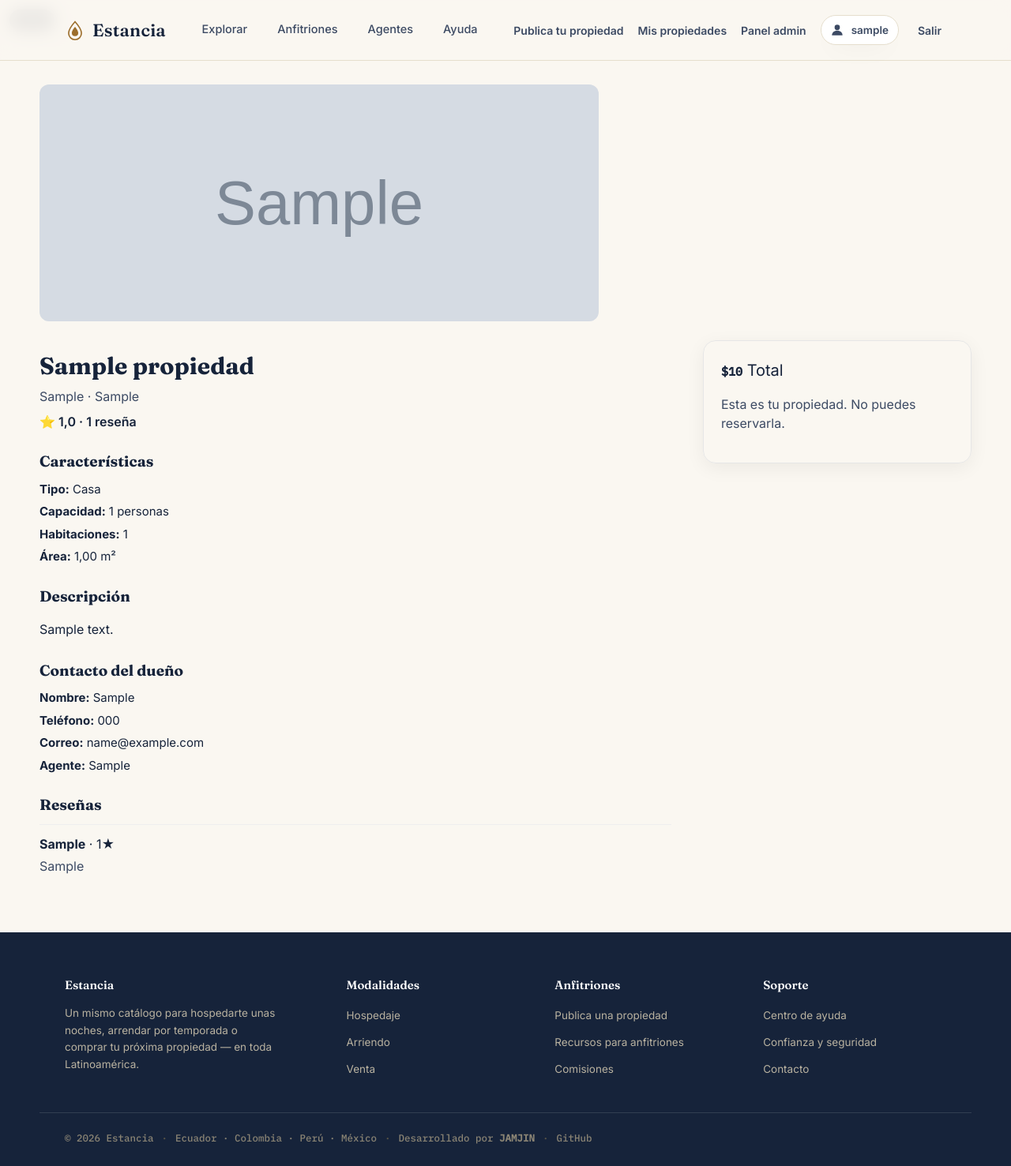
After one commit to MayteRochina11/AIRBNB-ECUADOR, a Django app: page /propiedad/1/ in a window 1280 px wide. The commit adds this page. Shown: the whole page at 79% size. Run offline with Django 5.2, Linux system fonts and the light colour scheme; a user stored in the database is signed in; tables that the repository leaves empty hold one stand-in row (values such as "Sample post"); grey boxes marked "Sample" are stand-in pictures.

Commit message:
Agrega roles, reservas, detalle de propiedad y panel de administración
- Selector de rol (viajero/anfitrión/agente) en el registro
- Los viajeros no pueden publicar; botón oculto para ellos
- Página de detalle con info completa, contacto del dueño y reseñas
- Formulario de reserva con cálculo de total y método de pago
- El detalle y la reserva requieren iniciar sesión
- Anfitriones/agentes editan y eliminan solo sus propiedades
- Panel de administración web: gestionar todas las propiedades y usuarios
- Corrige campo de foto (url_foto) y filtro de hospedaje en la portada

```diff
--- a/core/forms.py
+++ b/core/forms.py
@@ -2,8 +2,7 @@ from django import forms
 from django.contrib.auth.forms import AuthenticationForm, UserCreationForm
 from django.contrib.auth.models import User
 
-from .models import Propiedad
-from .models import Usuario, Propiedad
+from .models import Usuario, Propiedad, Agente, ReservaHospedaje
 
 class StyledFormMixin:
     def __init__(self, *args, **kwargs):
@@ -14,17 +13,30 @@ class StyledFormMixin:
 
 class RegistroForm(StyledFormMixin, UserCreationForm):
     email = forms.EmailField(required=True, label='Correo electrónico')
+    rol = forms.ChoiceField(
+        label='Quiero registrarme como',
+        choices=[
+            ('viajero', 'Viajero'),
+            ('host', 'Anfitrión'),
+            ('agente', 'Agente'),
+        ],
+        initial='viajero',
+    )
 
     class Meta:
         model = Usuario
-        fields = ('username', 'email', 'password1', 'password2')
+        fields = ('username', 'email', 'rol', 'password1', 'password2')
         labels = {'username': 'Usuario'}
 
     def save(self, commit=True):
         usuario = super().save(commit=False)
         usuario.email = self.cleaned_data['email']
+        usuario.rol = self.cleaned_data['rol']
         if commit:
             usuario.save()
+            # Si se registra como agente, se le crea su perfil de agente
+            if usuario.rol == 'agente':
+                Agente.objects.get_or_create(usuario=usuario)
         return usuario
 
 
@@ -43,3 +55,27 @@ class PropiedadForm(StyledFormMixin, forms.ModelForm):
         widgets = {
             'descripcion': forms.Textarea(attrs={'rows': 4}),
         }
+
+
+class ReservaForm(StyledFormMixin, forms.ModelForm):
+    class Meta:
+        model = ReservaHospedaje
+        fields = ['fecha_entrada', 'fecha_salida', 'num_huespedes', 'metodo_pago']
+        labels = {
+            'fecha_entrada': 'Fecha de llegada',
+            'fecha_salida': 'Fecha de salida',
+            'num_huespedes': 'Número de huéspedes',
+            'metodo_pago': 'Método de pago',
+        }
+        widgets = {
+            'fecha_entrada': forms.DateInput(attrs={'type': 'date'}),
+            'fecha_salida': forms.DateInput(attrs={'type': 'date'}),
+        }
+
+    def clean(self):
+        datos = super().clean()
+        entrada = datos.get('fecha_entrada')
+        salida = datos.get('fecha_salida')
+        if entrada and salida and salida <= entrada:
+            self.add_error('fecha_salida', 'La fecha de salida debe ser posterior a la de llegada.')
+        return datos
--- a/core/urls.py
+++ b/core/urls.py
@@ -8,6 +8,7 @@ app_name = 'core'
 
 urlpatterns = [
     path('', views.inicio, name='inicio'),
+    path('propiedad/<int:propiedad_id>/', views.detalle_propiedad, name='detalle_propiedad'),
     path('registro/', views.registro, name='registro'),
     path(
         'login/',
@@ -20,6 +21,11 @@ urlpatterns = [
     ),
     path('logout/', auth_views.LogoutView.as_view(), name='logout'),
     path('publicar/', views.publicar_propiedad, name='publicar'),
+    path('mis-propiedades/', views.mis_propiedades, name='mis_propiedades'),
+    path('editar/<int:propiedad_id>/', views.editar_propiedad, name='editar_propiedad'),
+    path('eliminar/<int:propiedad_id>/', views.eliminar_propiedad, name='eliminar_propiedad'),
+    path('panel-admin/', views.panel_admin, name='panel_admin'),
+    path('panel-admin/usuario/<int:usuario_id>/eliminar/', views.eliminar_usuario, name='eliminar_usuario'),
     path('anfitriones/', views.anfitriones, name='anfitriones'),
     path('agentes/', views.agentes, name='agentes'),
     path('ayuda/', views.ayuda, name='ayuda'),
--- a/core/views.py
+++ b/core/views.py
@@ -5,7 +5,7 @@ from django.shortcuts import redirect, render, get_object_or_404
 from django.http import JsonResponse
 
 from .forms import PropiedadForm, RegistroForm
-from .models import FotoPropiedad, Propiedad
+from .models import FotoPropiedad, Propiedad, Usuario
 from django.apps import apps
 Favorito = apps.get_model('core', 'Favorito')
 
@@ -52,8 +52,19 @@ def registro(request):
     return render(request, 'core/registro.html', {'form': form})
 
 
+def _puede_publicar(usuario):
+    """Solo anfitriones, agentes y administradores pueden publicar propiedades."""
+    if usuario.is_staff or usuario.is_superuser:
+        return True
+    return usuario.rol in ('host', 'agente')
+
+
 @login_required
 def publicar_propiedad(request):
+    if not _puede_publicar(request.user):
+        messages.error(request, 'Como viajero solo puedes reservar propiedades, no publicarlas. Cambia tu rol a Anfitrión o Agente para publicar.')
+        return redirect('core:inicio')
+
     if request.method == 'POST':
         form = PropiedadForm(request.POST)
         if form.is_valid():
@@ -123,6 +134,161 @@ def contacto(request):
 
 
 @login_required
+def detalle_propiedad(request, propiedad_id):
+    from .forms import ReservaForm
+    propiedad = get_object_or_404(
+        Propiedad.objects.select_related('propietario', 'agente__usuario'),
+        id=propiedad_id,
+    )
+    resenas = propiedad.resenas.select_related('autor')
+
+    reserva = None
+    form = ReservaForm()
+
+    if request.method == 'POST':
+        if not request.user.is_authenticated:
+            messages.error(request, 'Debes iniciar sesión para reservar.')
+            return redirect('core:login')
+
+        form = ReservaForm(request.POST)
+        if form.is_valid():
+            reserva = form.save(commit=False)
+            reserva.propiedad = propiedad
+            reserva.huesped = request.user
+
+            # Calcula el total según la unidad de precio de la propiedad
+            dias = (reserva.fecha_salida - reserva.fecha_entrada).days
+            if propiedad.unidad_precio == 'noche':
+                unidades = max(dias, 1)
+            elif propiedad.unidad_precio == 'mes':
+                unidades = max(round(dias / 30), 1)
+            else:  # total (venta)
+                unidades = 1
+            reserva.precio_total = propiedad.precio * unidades
+            reserva.save()
+
+            messages.success(
+                request,
+                f'¡Reserva realizada! Total a pagar: ${reserva.precio_total} '
+                f'({reserva.get_metodo_pago_display}). Estado: pendiente de confirmación.'
+            )
+            return redirect('core:detalle_propiedad', propiedad_id=propiedad.id)
+
+    return render(request, 'core/detalle_propiedad.html', {
+        'propiedad': propiedad,
+        'resenas': resenas,
+        'form': form,
+    })
+
+
+def _puede_editar(usuario, propiedad):
+    """Puede editar/eliminar si es el dueño, el agente asignado o un administrador."""
+    if usuario.is_staff or usuario.is_superuser:
+        return True
+    if propiedad.propietario_id == usuario.id:
+        return True
+    if propiedad.agente and propiedad.agente.usuario_id == usuario.id:
+        return True
+    return False
+
+
+@login_required
+def mis_propiedades(request):
+    from django.db.models import Q
+    propiedades = Propiedad.objects.filter(
+        Q(propietario=request.user) | Q(agente__usuario=request.user)
+    ).distinct().prefetch_related('fotos')
+    return render(request, 'core/mis_propiedades.html', {'propiedades': propiedades})
+
+
+@login_required
+def editar_propiedad(request, propiedad_id):
+    propiedad = get_object_or_404(Propiedad, id=propiedad_id)
+
+    if not _puede_editar(request.user, propiedad):
+        messages.error(request, 'No puedes editar una propiedad que no es tuya.')
+        return redirect('core:mis_propiedades')
+
+    if request.method == 'POST':
+        form = PropiedadForm(request.POST, instance=propiedad)
+        if form.is_valid():
+            form.save()
+
+            fotos = request.FILES.getlist('fotos')
+            for i, foto in enumerate(fotos):
+                FotoPropiedad.objects.create(
+                    propiedad=propiedad,
+                    url_foto=foto,
+                    es_principal=(i == 0 and not propiedad.fotos.exists()),
+                )
+
+            messages.success(request, '¡Propiedad actualizada con éxito!')
+            return redirect('core:mis_propiedades')
+    else:
+        form = PropiedadForm(instance=propiedad)
+
+    return render(request, 'core/editar_propiedad.html', {'form': form, 'propiedad': propiedad})
+
+
+@login_required
+def eliminar_propiedad(request, propiedad_id):
+    propiedad = get_object_or_404(Propiedad, id=propiedad_id)
+
+    if not _puede_editar(request.user, propiedad):
+        messages.error(request, 'No puedes eliminar una propiedad que no es tuya.')
+        return redirect('core:mis_propiedades')
+
+    if request.method == 'POST':
+        titulo = propiedad.titulo
+        propiedad.delete()
+        messages.success(request, f'La propiedad "{titulo}" fue eliminada.')
+        # El admin vuelve a su panel; el resto a sus propiedades
+        if request.user.is_staff or request.user.is_superuser:
+            return redirect('core:panel_admin')
+        return redirect('core:mis_propiedades')
+
+    return redirect('core:mis_propiedades')
+
+
+def _es_admin(usuario):
+    return usuario.is_staff or usuario.is_superuser
+
+
+@login_required
+def panel_admin(request):
+    if not _es_admin(request.user):
+        messages.error(request, 'No tienes permiso para acceder al panel de administración.')
+        return redirect('core:inicio')
+
+    propiedades = Propiedad.objects.all().select_related('propietario').prefetch_related('fotos')
+    usuarios = Usuario.objects.all().order_by('rol', 'username')
+    return render(request, 'core/panel_admin.html', {
+        'propiedades': propiedades,
+        'usuarios': usuarios,
+    })
+
+
+@login_required
+def eliminar_usuario(request, usuario_id):
+    if not _es_admin(request.user):
+        messages.error(request, 'No tienes permiso para eliminar usuarios.')
+        return redirect('core:inicio')
+
+    usuario = get_object_or_404(Usuario, id=usuario_id)
+
+    if request.method == 'POST':
+        if usuario.id == request.user.id:
+            messages.error(request, 'No puedes eliminar tu propia cuenta desde aquí.')
+        elif usuario.is_superuser:
+            messages.error(request, 'No se puede eliminar a otro administrador.')
+        else:
+            nombre = usuario.username
+            usuario.delete()
+            messages.success(request, f'El usuario "{nombre}" fue eliminado.')
+    return redirect('core:panel_admin')
+
+
+@login_required
 def toggle_favorito(request, propiedad_id):
     if request.method == 'POST':
         propiedad = get_object_or_404(Propiedad, id=propiedad_id)
--- a/templates/core/base.html
+++ b/templates/core/base.html
@@ -34,7 +34,13 @@
 
     <div class="header-actions">
       {% if user.is_authenticated %}
+        {% if user.rol == 'host' or user.rol == 'agente' or user.is_staff %}
         <a href="{% url 'core:publicar' %}" class="link-publish">Publica tu propiedad</a>
+        <a href="{% url 'core:mis_propiedades' %}" class="link-publish">Mis propiedades</a>
+        {% endif %}
+        {% if user.is_staff %}
+        <a href="{% url 'core:panel_admin' %}" class="link-publish">Panel admin</a>
+        {% endif %}
         <span class="user-pill">
           <svg width="20" height="20" viewBox="0 0 24 24" fill="currentColor"><circle cx="12" cy="8" r="4"/><path d="M4 20c0-4.4 3.6-7 8-7s8 2.6 8 7"/></svg>
           <span class="user-name">{{ user.username }}</span>
--- /dev/null
+++ b/templates/core/detalle_propiedad.html
@@ -0,0 +1,116 @@
+{% extends "core/base.html" %}
+
+{% block title %}{{ propiedad.titulo }} — Estancia{% endblock %}
+
+{% block content %}
+<section class="wrap detalle">
+
+  <div class="detalle-galeria">
+    {% for foto in propiedad.fotos.all %}
+      <img src="{{ foto.url_foto.url }}" alt="{{ propiedad.titulo }}" class="detalle-foto {% if forloop.first %}foto-principal{% endif %}">
+    {% empty %}
+      <div class="detalle-foto foto-principal" style="background:#eee;"></div>
+    {% endfor %}
+  </div>
+
+  <div class="detalle-grid">
+
+    <div class="detalle-info">
+      <span class="badge badge-{{ propiedad.modalidad }}">{{ propiedad.get_modalidad_display }}</span>
+      <h1 class="detalle-titulo">{{ propiedad.titulo }}</h1>
+      <p class="detalle-ubic">{{ propiedad.ciudad }}{% if propiedad.direccion %} · {{ propiedad.direccion }}{% endif %}</p>
+
+      {% if propiedad.calificacion_promedio %}
+        <p class="detalle-rating">⭐ {{ propiedad.calificacion_promedio }} · {{ resenas.count }} reseña{{ resenas.count|pluralize }}</p>
+      {% endif %}
+
+      <h3 class="detalle-sub">Características</h3>
+      <ul class="detalle-caract">
+        <li><strong>Tipo:</strong> {{ propiedad.get_tipo_propiedad_display }}</li>
+        {% if propiedad.capacidad_personas %}<li><strong>Capacidad:</strong> {{ propiedad.capacidad_personas }} personas</li>{% endif %}
+        {% if propiedad.habitaciones %}<li><strong>Habitaciones:</strong> {{ propiedad.habitaciones }}</li>{% endif %}
+        {% if propiedad.banos %}<li><strong>Baños:</strong> {{ propiedad.banos }}</li>{% endif %}
+        {% if propiedad.metros_cuadrados %}<li><strong>Área:</strong> {{ propiedad.metros_cuadrados }} m²</li>{% endif %}
+      </ul>
+
+      {% if propiedad.descripcion %}
+        <h3 class="detalle-sub">Descripción</h3>
+        <p class="detalle-desc">{{ propiedad.descripcion }}</p>
+      {% endif %}
+
+      <h3 class="detalle-sub">Contacto del dueño</h3>
+      <ul class="detalle-caract">
+        <li><strong>Nombre:</strong> {{ propiedad.propietario.first_name|default:propiedad.propietario.username }}</li>
+        <li><strong>Teléfono:</strong> {{ propiedad.propietario.telefono|default:"No disponible" }}</li>
+        <li><strong>Correo:</strong> {{ propiedad.propietario.email|default:"No disponible" }}</li>
+        {% if propiedad.agente %}
+          <li><strong>Agente:</strong> {{ propiedad.agente.usuario.first_name|default:propiedad.agente.usuario.username }}</li>
+        {% endif %}
+      </ul>
+
+      {% if resenas %}
+      <h3 class="detalle-sub">Reseñas</h3>
+      <div class="detalle-resenas">
+        {% for r in resenas %}
+          <div class="resena-item">
+            <p class="resena-top"><strong>{{ r.autor.first_name|default:r.autor.username }}</strong> · {{ r.calificacion }}★</p>
+            <p class="resena-txt">{{ r.comentario }}</p>
+          </div>
+        {% endfor %}
+      </div>
+      {% endif %}
+    </div>
+
+    <aside class="detalle-reserva">
+      <div class="reserva-card">
+        <p class="reserva-precio"><span class="price">${{ propiedad.precio|floatformat:0 }}</span> {{ propiedad.get_unidad_precio_display }}</p>
+
+        {% if user.is_authenticated %}
+          {% if propiedad.propietario_id == user.id %}
+            <p class="reserva-aviso">Esta es tu propiedad. No puedes reservarla.</p>
+          {% else %}
+            <form method="post">
+              {% csrf_token %}
+              {% for field in form %}
+                <div class="field-group">
+                  <label for="{{ field.id_for_label }}">{{ field.label }}</label>
+                  {{ field }}
+                  {% for error in field.errors %}<p class="field-errors">{{ error }}</p>{% endfor %}
+                </div>
+              {% endfor %}
+              <button type="submit" class="btn-primary" style="width:100%; margin-top:10px;">Reservar</button>
+            </form>
+            <p class="reserva-nota">El total se calcula automáticamente según las fechas y el precio.</p>
+          {% endif %}
+        {% else %}
+          <p class="reserva-aviso">Debes <a href="{% url 'core:login' %}">iniciar sesión</a> para reservar.</p>
+        {% endif %}
+      </div>
+    </aside>
+
+  </div>
+</section>
+
+<style>
+  .detalle { padding: 30px 0 60px; }
+  .detalle-galeria { display: flex; gap: 10px; overflow-x: auto; margin-bottom: 24px; }
+  .detalle-foto { height: 300px; border-radius: 12px; object-fit: cover; flex: 0 0 auto; }
+  .foto-principal { flex: 0 0 60%; }
+  .detalle-grid { display: grid; grid-template-columns: 1fr 340px; gap: 40px; }
+  .detalle-titulo { font-family: var(--font-display); font-size: 30px; margin: 10px 0 4px; }
+  .detalle-ubic { color: var(--ink-soft); margin: 0 0 8px; }
+  .detalle-rating { font-weight: 600; margin: 0 0 16px; }
+  .detalle-sub { font-family: var(--font-display); font-size: 19px; margin: 24px 0 10px; }
+  .detalle-caract { list-style: none; padding: 0; margin: 0; display: grid; gap: 6px; }
+  .detalle-caract li { font-size: 15px; }
+  .detalle-desc { line-height: 1.6; }
+  .resena-item { border-top: 1px solid #eee; padding: 12px 0; }
+  .resena-top { margin: 0 0 4px; }
+  .resena-txt { margin: 0; color: var(--ink-soft); }
+  .reserva-card { position: sticky; top: 20px; border: 1px solid #e6e6e6; border-radius: 16px; padding: 22px; box-shadow: 0 6px 24px rgba(0,0,0,.06); }
+  .reserva-precio { font-size: 20px; margin: 0 0 16px; }
+  .reserva-aviso { color: var(--ink-soft); }
+  .reserva-nota { font-size: 12px; color: var(--ink-soft); margin-top: 10px; }
+  @media (max-width: 820px) { .detalle-grid { grid-template-columns: 1fr; } .foto-principal { flex: 0 0 90%; } }
+</style>
+{% endblock %}
```
Also changed, not shown: core/models.py (+7 -0 lines), templates/core/editar_propiedad.html (added, +40 -0 lines), templates/core/index.html (+4 -3 lines), templates/core/mis_propiedades.html (added, +51 -0 lines), templates/core/panel_admin.html (added, +92 -0 lines), core/migrations/0002_favorito.py (added), core/migrations/0003_reservahospedaje_fecha_reserva_and_more.py (added).
